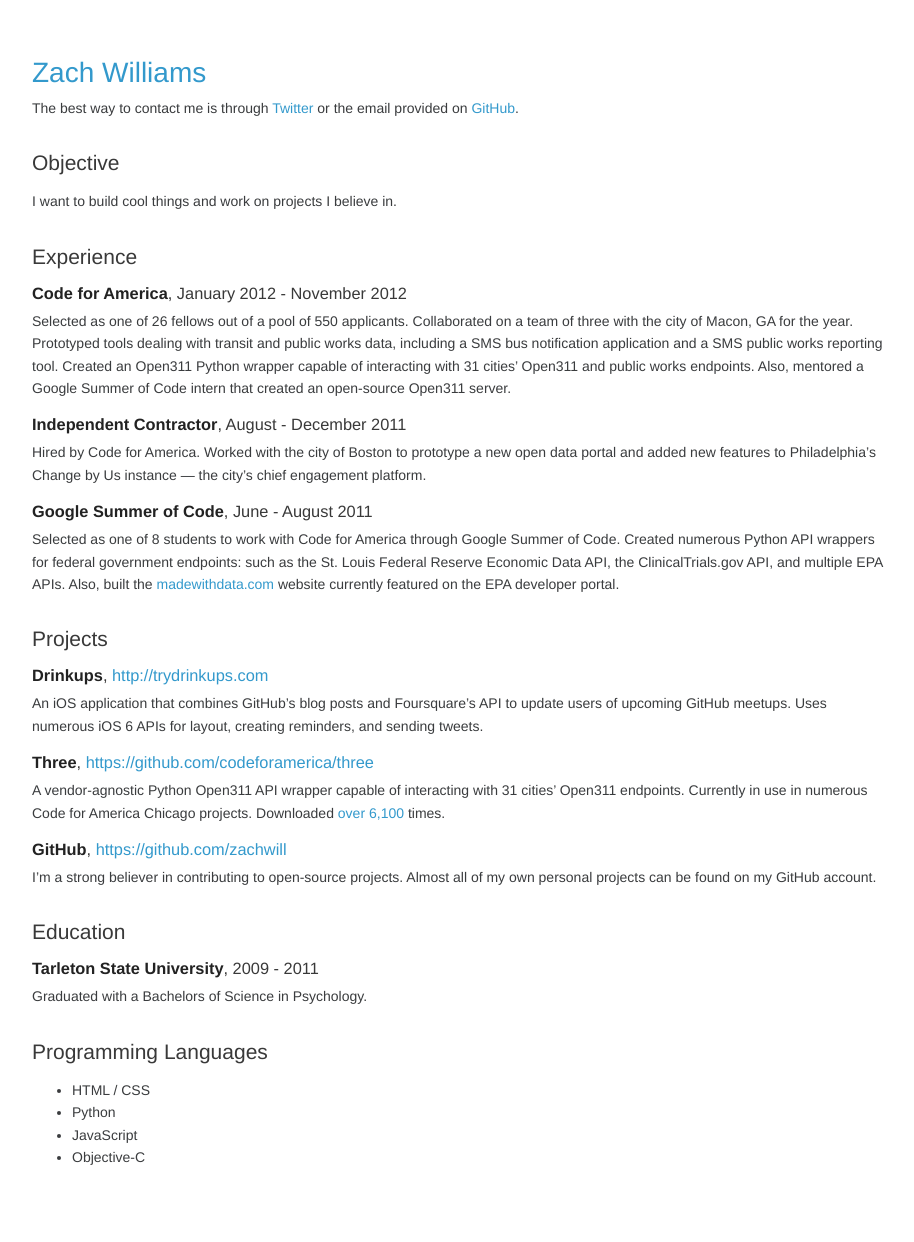
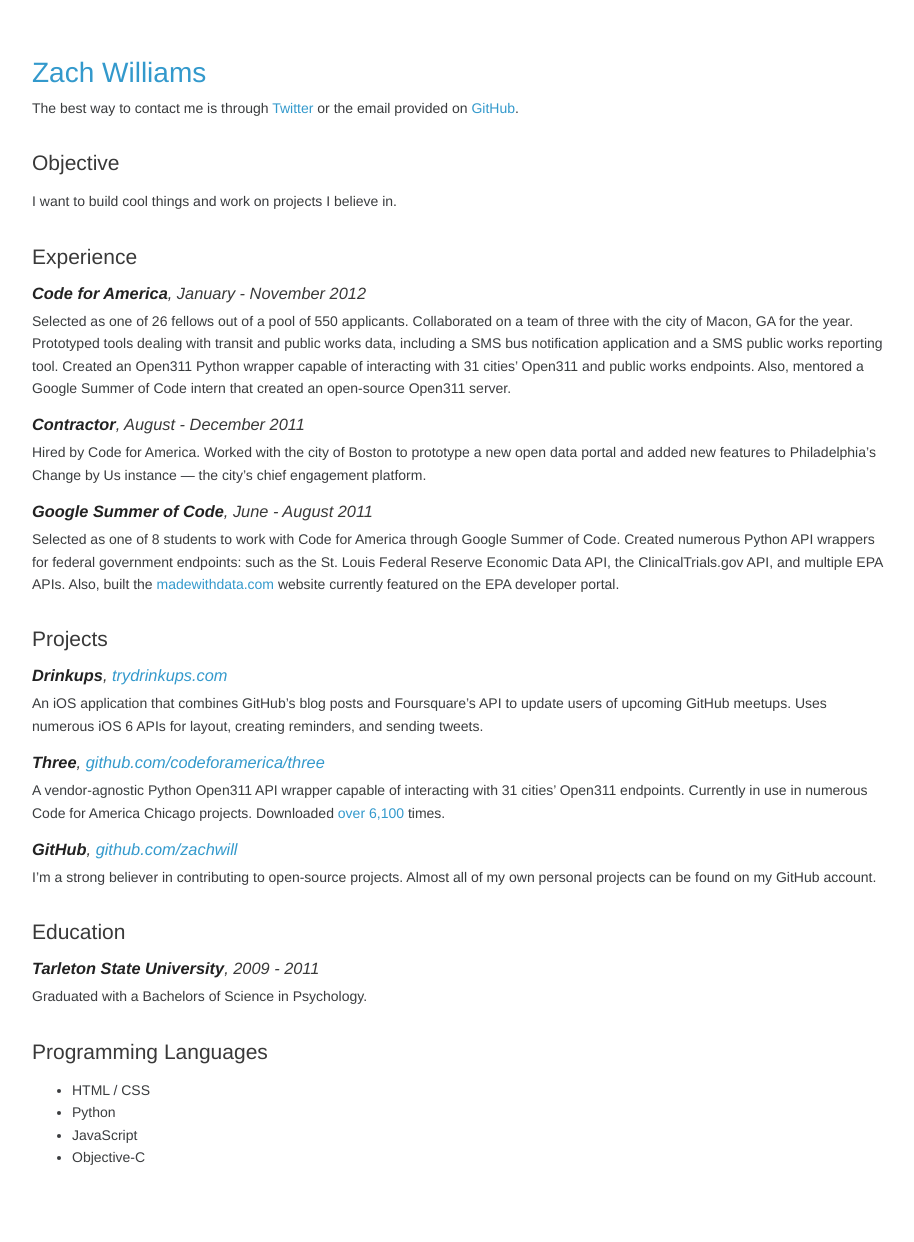
Before and after one commit to zachwill/blog, a Jekyll site: the page built from resume.md, in a window 1280 px wide. Shown: the whole page, without its empty margins (178-1092 px from the left). Built offline with Jekyll 4.4.1, drawn with Linux system fonts in a browser that asks for light colours; Markdown is read by kramdown in place of the engine named in the settings.

Commit message:
Update resume styles

```diff
--- a/css/style.css
+++ b/css/style.css
@@ -217,6 +217,10 @@
   margin-bottom: 8px;
 }
 
+.resume h3 {
+  font-style:italic;
+}
+
 
 @media print, screen and (max-width: 960px) {
 
@@ -282,7 +286,7 @@
 
 @media print, screen and (max-width: 480px) {
   body {
-    padding:8px 5px;
+    padding:8px 4px;
   }
 
   header ul {
@@ -290,8 +294,12 @@
   }
 
   .resume h2 {
-    padding-top: 10px;
-    margin-bottom: 10px;
+    margin-bottom:12px;
+    padding-top:10px;
+  }
+
+  .resume h3 {
+    font-size:1em;
   }
 }
 
--- a/resume.md
+++ b/resume.md
@@ -20,11 +20,11 @@
 Experience
 ----------
 
-### **Code for America**, January 2012 - November 2012
+### **Code for America**, January - November 2012
 
 Selected as one of 26 fellows out of a pool of 550 applicants. Collaborated on a team of three with the city of Macon, GA for the year. Prototyped tools dealing with transit and public works data, including a SMS bus notification application and a SMS public works reporting tool. Created an Open311 Python wrapper capable of interacting with 31 cities’ Open311 and public works endpoints. Also, mentored a Google Summer of Code intern that created an open-source Open311 server.
 
-### **Independent Contractor**, August - December 2011
+### **Contractor**, August - December 2011
 
 Hired by Code for America. Worked with the city of Boston to prototype a new open data portal and added new features to Philadelphia’s Change by Us instance — the city’s chief engagement platform.
 
```
Also changed, not shown: other parts of resume.md (+3 -3 lines).
